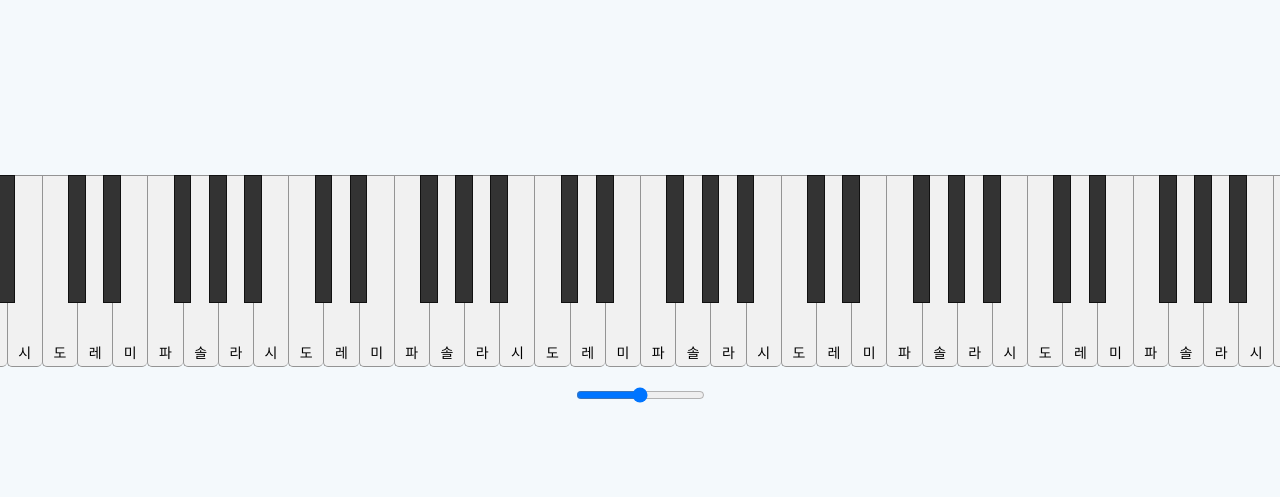
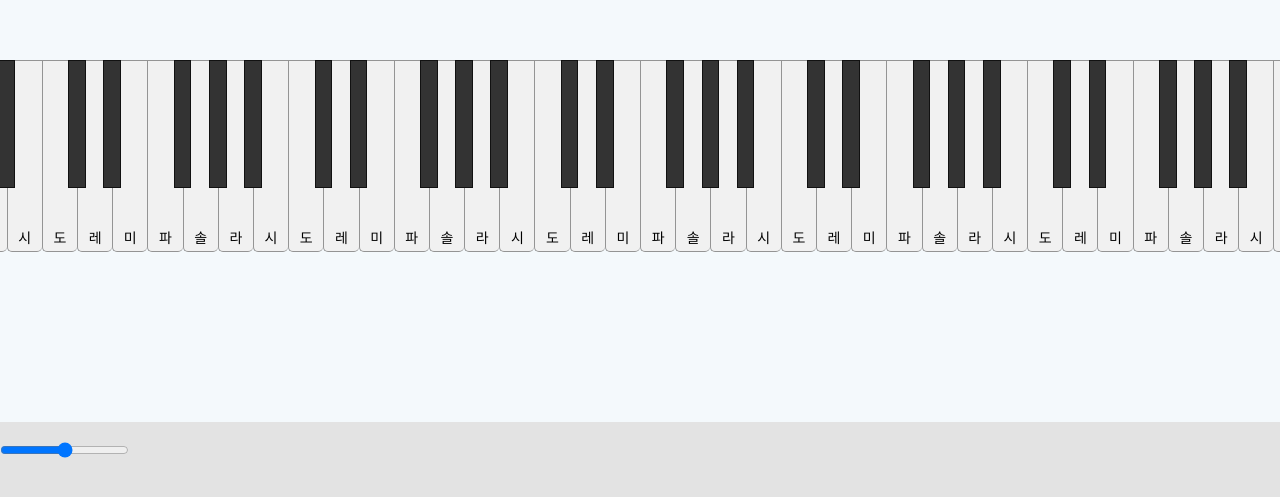
Before and after one commit to SkyLightQP/socketpiano-frontend, a React (Create React App) app: page / in a window 1280 px wide. Shown: the part 111-608 px from the top of the page. Built offline with nearby package versions, Linux system fonts and the light colour scheme; no server answers; a web font is replaced by a local one.

Commit message:
feat: add MenuContainer

```diff
--- a/src/pages/MainPage.tsx
+++ b/src/pages/MainPage.tsx
@@ -21,6 +21,24 @@ const Container = styled.div`
 const PianoContainer = styled.div`
   display: flex;
   flex-direction: row;
+
+  justify-content: center;
+  align-items: center;
+
+  width: 100%;
+  height: 100%;
+`;
+
+const Piano = styled.div`
+  display: flex;
+  flex-direction: row;
+`;
+
+const MenuContainer = styled.div`
+  width: 100vw;
+  height: 400px;
+
+  background-color: #e3e3e3;
 `;
 
 const MainPage: React.FC = () => {
@@ -42,6 +60,7 @@ const MainPage: React.FC = () => {
   return (
     <Container>
       <PianoContainer>
+        <Piano>
           {pianobarList.map(({ color, note }) => {
             if (color === 'white') {
               return (
@@ -52,7 +71,9 @@ const MainPage: React.FC = () => {
             }
             return <BlackBar key={`black-${note}`} onClick={() => onBarClick(note)} />;
           })}
+        </Piano>
       </PianoContainer>
+      <MenuContainer>
         <br />
         <input
           type="range"
@@ -62,6 +83,7 @@ const MainPage: React.FC = () => {
           step={1}
           onChange={(e) => onVolumeChange(Number(e.target.value))}
         />
+      </MenuContainer>
     </Container>
   );
 };
```
Lines whose indentation alone changed are shown as unchanged.
